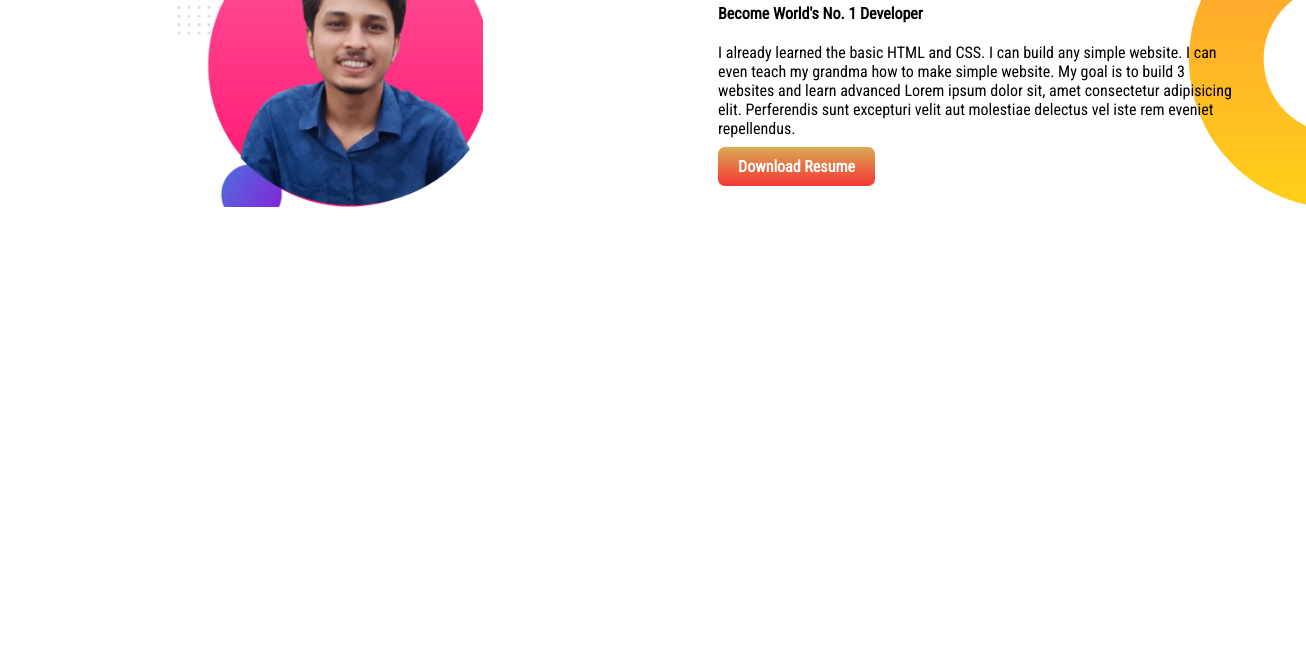
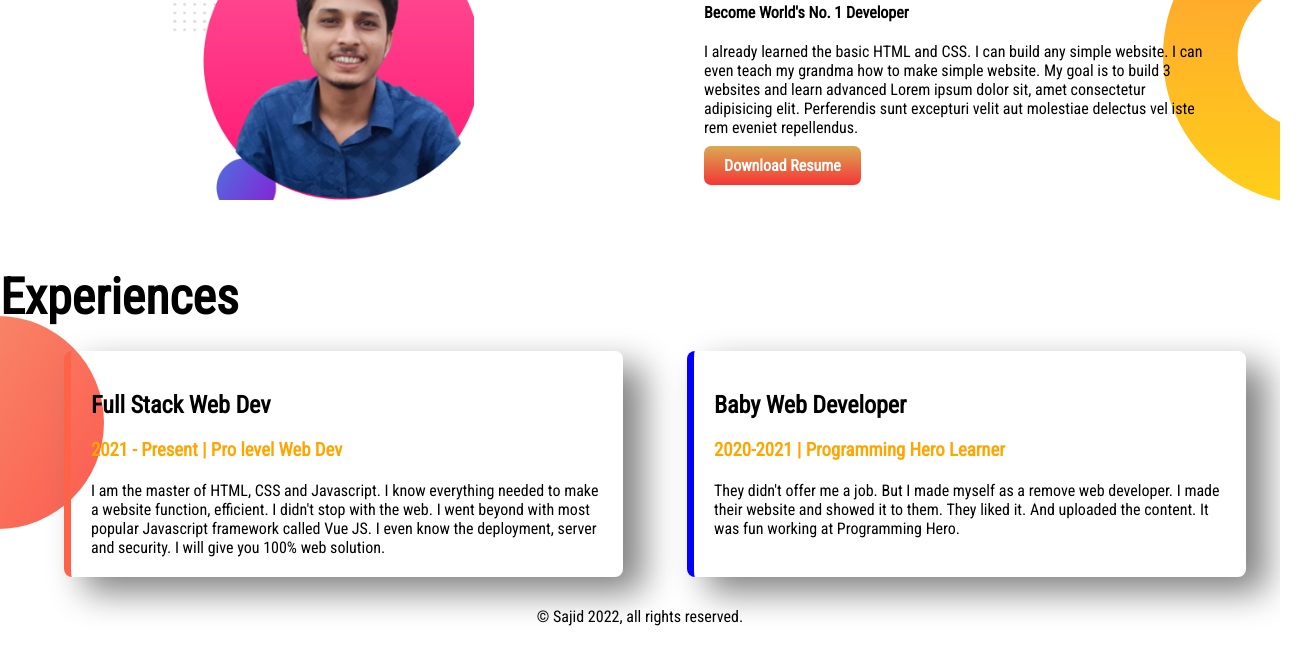
Before and after one commit to sajadul-d/developer-portfolio, a plain HTML site: page index.html in a window 1280 px wide. Shown: the part 615-1271 px from the top of the page, 1306 px wide, since content can reach past the window. Before the commit the page ends 892 px from the top, so only its background shows below. Drawn offline with Linux system fonts and the light colour scheme.

Commit message:
developer portfolio is done

```diff
--- a/index.html
+++ b/index.html
@@ -15,11 +15,11 @@
 <body>
 
   <!-- first section is started here -->
-  <div class="flex-container">
+  <div class="top-banner-section flex-container">
 
     <div class="half-width">
       <h1 class="pera">
-        Welcome To <span id="name-design">Sajid</span> Website
+        Welcome To <span class="name-design">Sajid</span> Website
       </h1>
       <h4 class="pera">
         Full Stack Software Developer and MERN Stack Developer
@@ -39,7 +39,7 @@
   <!-- First section is completed here -->
 
   <!-- second section is started from here -->
-  <div class="dream-big-section">
+  <div class="dream-big-section flex-container">
     <div class="half-width">
       <img src="images/sajid-bg2.png" alt="sajid 2nd bg pic">
     </div>
@@ -55,7 +55,36 @@
     </div>
 
   </div>
+  <!-- second section is completed here -->
 
+  <!-- third section is started from here -->
+  <div class="experince-section">
+    <h1 style="margin-bottom: 25px;">Experiences</h1>
 
+    <!-- this is flex container -->
+    <div class="flex-container">
+      <div id="full-stack-developer" class="experience-iteam">
+        <h2 class="pera">Full Stack Web Dev</h2>
+        <h3 class="pera name-design">2021 - Present | Pro level Web Dev</h3>
+        <p class="pera">
+          I am the master of HTML, CSS and Javascript. I know everything needed to make a website function, efficient. I didn't stop with the web. I went beyond with most popular Javascript framework called Vue JS. I even know the deployment, server and security. I will give you 100% web solution.
+        </p>
+      </div>
+      <div id="baby-web-developer" class="experience-iteam">
+        <h2 class="pera">Baby Web Developer</h2>
+        <h3 class="pera name-design">2020-2021 | Programming Hero Learner</h3>
+        <p class="pera">
+          They didn't offer me a job. But I made myself as a remove web developer. I made their website and showed it to them. They liked it. And uploaded the content. It was fun working at Programming Hero.
+        </p>
+      </div>
+    </div>
+    <!-- flex container is ended here -->
+  </div>
+  <!-- third section is ended here -->
 </body>
+<!-- footer section is here -->
+<footer>
+  <p>© Sajid 2022, all rights reserved.</p>
+</footer>
+
 </html>
--- a/style.css
+++ b/style.css
@@ -3,7 +3,7 @@
   margin: 0;
 }
 
-#name-design{
+.name-design{
   color: orange;;
 }
 
@@ -13,6 +13,10 @@ h1{
 
 .flex-container{
   display: flex;
+
+}
+
+.top-banner-section{
   background-image: url("images/top-banner.png");
   background-repeat: no-repeat;
 }
@@ -48,10 +52,36 @@ h1{
  second section is started from here
  */
  .dream-big-section{
-  display: flex;
   background-image: url("images/dream-bg.png");
   background-repeat: no-repeat;
-  background-position-y: 50px;
   background-position: right;
-  width: 102%;
+  width: 100%;
  }
+
+ .experience-iteam{
+  box-shadow: 20px 15px 35px gray;
+  width: 40%;
+  margin-left: 5%;
+  padding: 20px;
+  border-radius: 8px;
+ }
+
+ .experince-section{
+  background-image: url("images/exp-bg.png");
+  background-repeat: no-repeat;
+  background-position: left;
+  width: 100%;
+ }
+
+ #full-stack-developer{
+  border-left: 7px solid tomato;
+ }
+
+ #baby-web-developer{
+  border-left: 7px solid blue;
+ }
+
+ footer p{
+  text-align: center;
+  padding: 30px;
+ }
```
